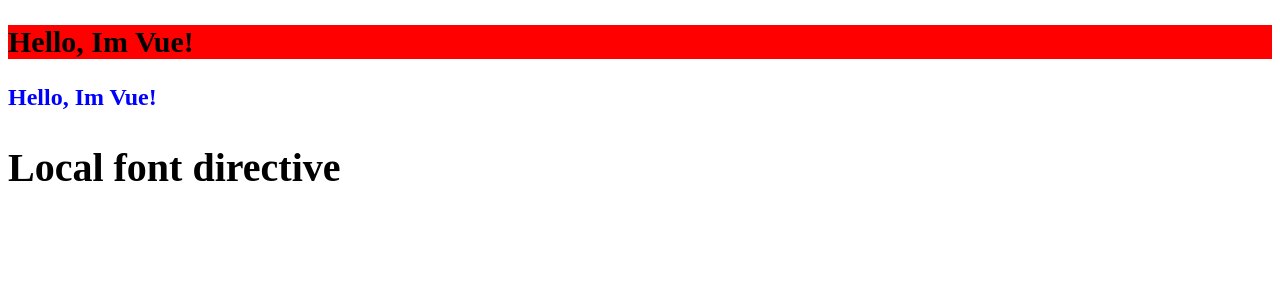
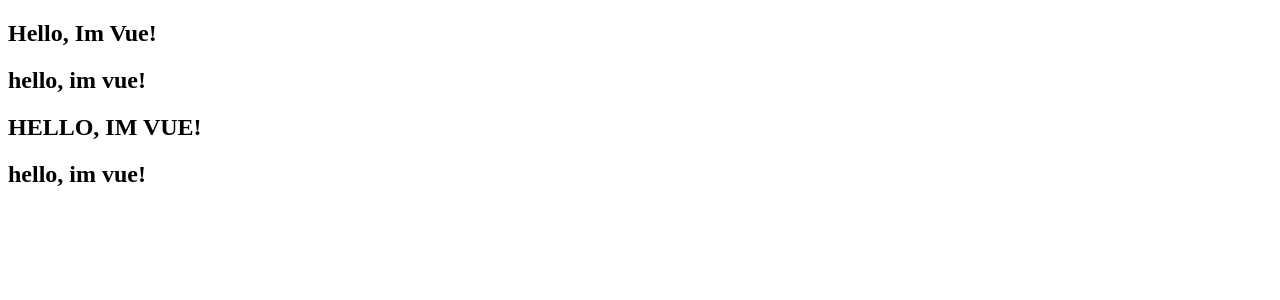
Before and after one commit to sochief/vue-app, a Vue app: page / in a window 1280 px wide. Shown: the top 300 px of the page. Built offline with nearby package versions, Linux system fonts and the light colour scheme.

Commit message:
Filters start

```diff
--- a/src/App.vue
+++ b/src/App.vue
@@ -1,8 +1,9 @@
 <template>
   <div>
-    <h2 v-colored:background.font="'red'">{{ title }}</h2>
-    <h2 v-colored:color.delay="'blue'">{{ title }}</h2>
-    <h2 v-font>Local font directive</h2>
+    <h2>{{ title }}</h2>
+    <h2>{{ title | lowercase }}</h2>
+    <h2>{{ title | uppercase }}</h2>
+    <h2>{{ title | uppercase | lowercase }}</h2>
   </div>
 </template>
 
@@ -14,19 +15,16 @@
       title: "Hello, Im Vue!",
     };
   },
-
-  /* eslint-disable */
-  directives: {
-    font: {
-      bind(el, bindings, vnode) {
-        el.style.fontSize = "40px";
-      },
+  filters: {
+    //we can use filters more than once
+    //register filter localy
+    //functions here
+    lowercase(value) {
+      return value.toLowerCase();
     },
   },
 };
 </script>
-  /*eslint-enable*/
-
 
 <style scoped>
 </style>
--- a/src/color.js
+++ /dev/null
@@ -1,20 +0,0 @@
-/* eslint-disable */
-export default{
-    bind(el,bindings,vnode){
-        const fontModifier = bindings.modifiers['font']
-        if(fontModifier){
-            el.style.fontSize = '30px'
-        }
-        const delayModifier = bindings.modifiers['delay']
-
-        let delay = 0
-        if(delayModifier){
-            delay = 2000
-        }
-        setTimeout(() => {
-            const arg = bindings.arg
-            el.style[arg] = bindings.value
-        },delay)
-    }
-}
-/* eslint-enable */
--- a/src/main.js
+++ b/src/main.js
@@ -1,8 +1,8 @@
 import Vue from 'vue'
 import App from './App.vue'
-import ColorDirective from './color'
-Vue.directive('colored',ColorDirective) // Thats made for global directives
 
+// register filter globaly
+Vue.filter('uppercase',(value) => value.toUpperCase() )
 
 new Vue({
   el: '#app',
```
